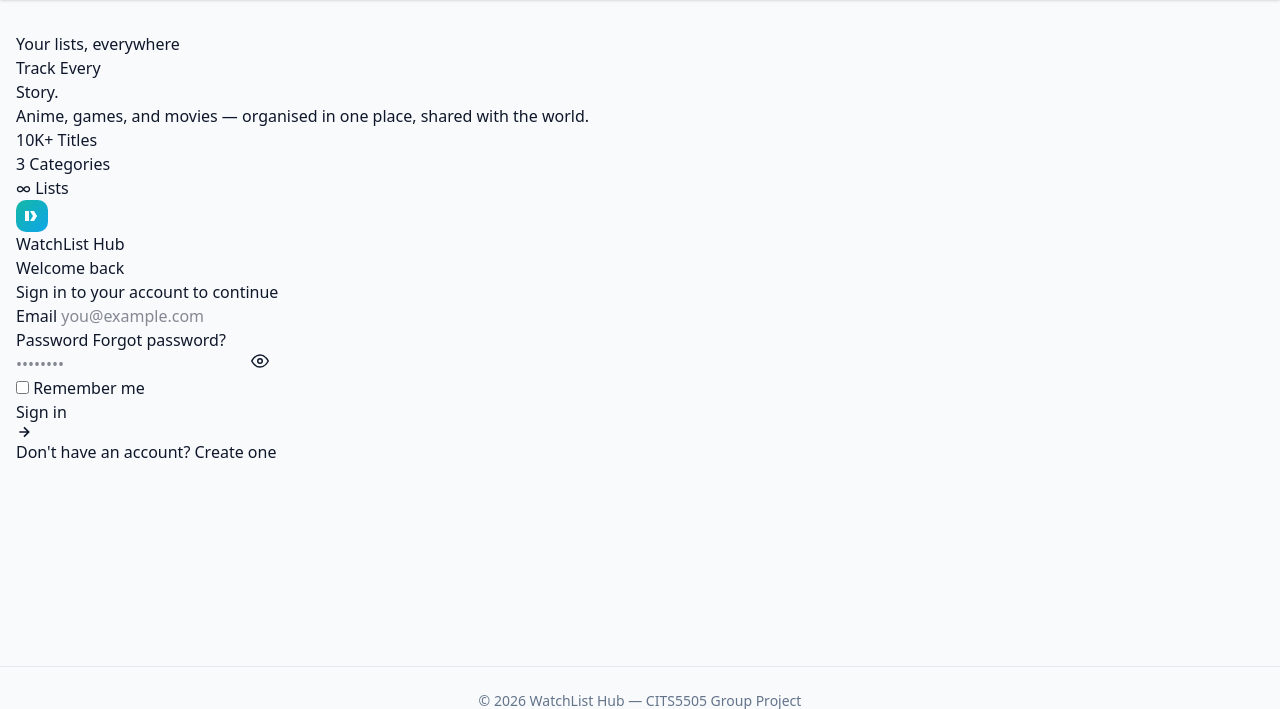
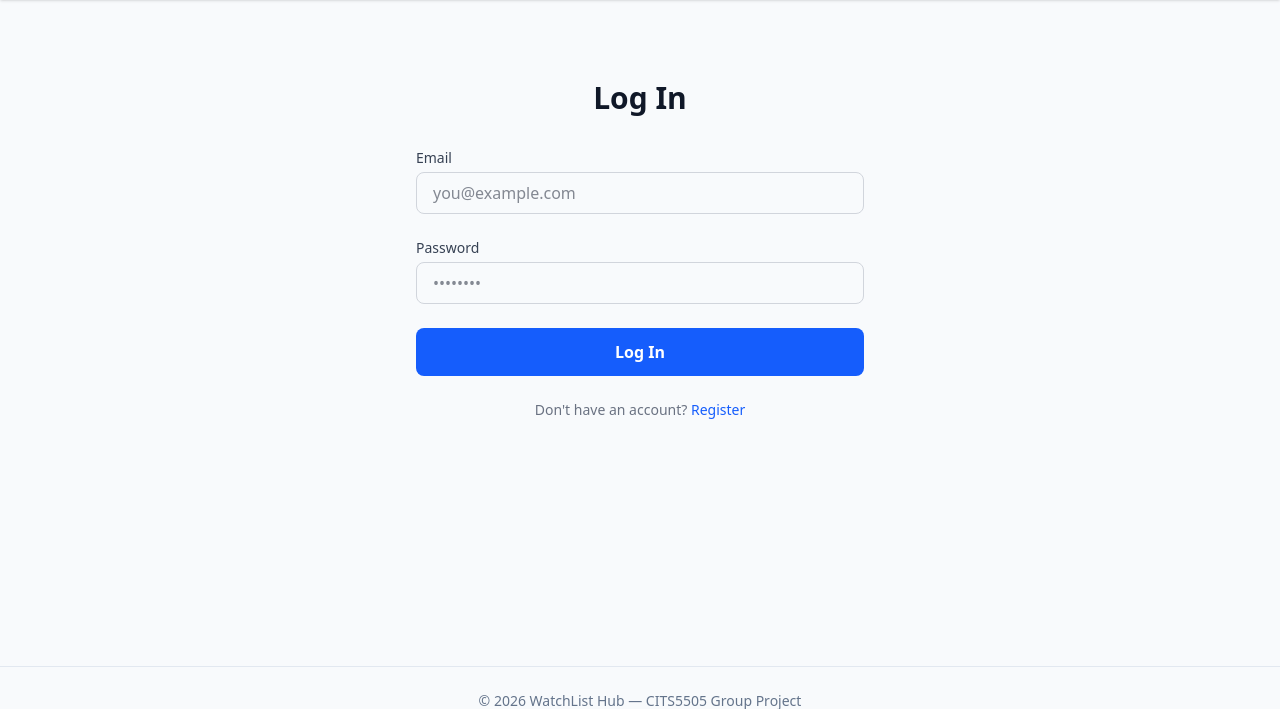
Before and after one commit to zinken7/cits5505-group-project, a Flask app: page /login in a window 1280 px wide. Shown: the part 65-774 px from the top of the page. Run offline with Flask 3, Linux system fonts and the light colour scheme; style sheets or scripts are compiled from the project's sources.

Commit message:
Remove login page changes from register branch

```diff
--- a/app/templates/auth/login.html
+++ b/app/templates/auth/login.html
@@ -1,162 +1,40 @@
 {% extends "layout.html" %}
 
-{% block title %}Sign In — WatchList Hub{% endblock %}
-
-{% block head %}
-{{ super() }}
-<link rel="preconnect" href="https://fonts.googleapis.com">
-<link rel="preconnect" href="https://fonts.gstatic.com" crossorigin>
-<link href="https://fonts.googleapis.com/css2?family=Syne:wght@400;600;700;800&family=DM+Sans:wght@300;400;500&display=swap" rel="stylesheet">
-<link rel="stylesheet" href="{{ url_for('static', filename='css/auth.css') }}">
-{% endblock %}
+{% block title %}Log In — WatchList Hub{% endblock %}
 
 {% block content %}
-<div class="auth-page-wrapper">
+<div class="max-w-md mx-auto py-12">
 
-  <!-- Ambient background blobs -->
-  <div class="auth-blob auth-blob--teal" aria-hidden="true"></div>
-  <div class="auth-blob auth-blob--amber" aria-hidden="true"></div>
-  <div class="auth-grid" aria-hidden="true"></div>
+    <h1 class="text-3xl font-bold text-gray-900 text-center mb-8">Log In</h1>
 
-  <div class="auth-container">
-
-    <!-- Left panel — brand / hero -->
-    <div class="auth-hero" aria-hidden="true">
-      <div class="auth-hero__inner">
-        <div class="auth-hero__badge">
-          <span class="auth-hero__dot"></span>
-          <span>Your lists, everywhere</span>
-        </div>
-        <h1 class="auth-hero__headline">
-          Track Every<br>
-          <span class="auth-hero__accent">Story.</span>
-        </h1>
-        <p class="auth-hero__sub">
-          Anime, games, and movies — organised in one place, shared with the world.
-        </p>
-        <div class="auth-hero__stats">
-          <div class="auth-stat">
-            <span class="auth-stat__num">10K+</span>
-            <span class="auth-stat__label">Titles</span>
-          </div>
-          <div class="auth-stat__divider"></div>
-          <div class="auth-stat">
-            <span class="auth-stat__num">3</span>
-            <span class="auth-stat__label">Categories</span>
-          </div>
-          <div class="auth-stat__divider"></div>
-          <div class="auth-stat">
-            <span class="auth-stat__num">∞</span>
-            <span class="auth-stat__label">Lists</span>
-          </div>
-        </div>
-      </div>
-    </div>
-
-    <!-- Right panel — form -->
-    <div class="auth-card">
-
-      <!-- Logo mark -->
-      <div class="auth-card__logo">
-        <svg width="32" height="32" viewBox="0 0 32 32" fill="none" xmlns="http://www.w3.org/2000/svg">
-          <rect width="32" height="32" rx="10" fill="url(#logo-grad)"/>
-          <path d="M9 11h4v10H9V11zm5 0h4l3 5-3 5h-4l3-5-3-5z" fill="white"/>
-          <defs>
-            <linearGradient id="logo-grad" x1="0" y1="0" x2="32" y2="32" gradientUnits="userSpaceOnUse">
-              <stop stop-color="#14b8a6"/>
-              <stop offset="1" stop-color="#0ea5e9"/>
-            </linearGradient>
-          </defs>
-        </svg>
-        <span>WatchList Hub</span>
-      </div>
-
-      <h2 class="auth-card__title">Welcome back</h2>
-      <p class="auth-card__subtitle">Sign in to your account to continue</p>
-
-      <!-- Flash messages -->
-      {% with messages = get_flashed_messages(with_categories=true) %}
-        {% if messages %}
-          {% for category, message in messages %}
-            <div class="auth-alert auth-alert--{{ category }}" role="alert">
-              <svg width="16" height="16" viewBox="0 0 16 16" fill="currentColor"><path d="M8 1a7 7 0 1 0 0 14A7 7 0 0 0 8 1zm.75 10.5h-1.5v-1.5h1.5v1.5zm0-3h-1.5V4h1.5v4.5z"/></svg>
-              {{ message }}
-            </div>
-          {% endfor %}
-        {% endif %}
-      {% endwith %}
-
-      <form method="POST" action="{{ url_for('auth.login') }}" novalidate class="auth-form">
+    <form method="POST" action="{{ url_for('auth.login') }}" class="space-y-6">
         <input type="hidden" name="csrf_token" value="{{ csrf_token() }}">
 
-        <div class="auth-field">
-          <label for="email" class="auth-label">Email</label>
-          <input
-            type="email"
-            id="email"
-            name="email"
-            required
-            class="auth-input"
-            placeholder="you@example.com"
-            autocomplete="email">
+        <div>
+            <label for="email" class="block text-sm font-medium text-gray-700 mb-1">Email</label>
+            <input type="email" id="email" name="email" required
+                   class="w-full px-4 py-2 border border-gray-300 rounded-lg focus:ring-2 focus:ring-blue-500 focus:border-blue-500 outline-hidden"
+                   placeholder="you@example.com">
         </div>
 
-        <div class="auth-field">
-          <div class="auth-label-row">
-            <label for="login-password" class="auth-label">Password</label>
-            <a href="#" class="auth-link auth-link--sm">
-              Forgot password?
-            </a>
-          </div>
-          <div class="auth-input-wrap">
-            <input
-              type="password"
-              id="login-password"
-              name="password"
-              required
-              class="auth-input"
-              placeholder="••••••••"
-              autocomplete="current-password">
-            <button type="button" class="auth-eye" aria-label="Toggle password visibility" data-target="login-password">
-              <svg class="eye-show" width="18" height="18" viewBox="0 0 24 24" fill="none" stroke="currentColor" stroke-width="2"><path d="M1 12s4-8 11-8 11 8 11 8-4 8-11 8-11-8-11-8z"/><circle cx="12" cy="12" r="3"/></svg>
-              <svg class="eye-hide" width="18" height="18" viewBox="0 0 24 24" fill="none" stroke="currentColor" stroke-width="2" style="display:none"><path d="M17.94 17.94A10.07 10.07 0 0 1 12 20c-7 0-11-8-11-8a18.45 18.45 0 0 1 5.06-5.94M9.9 4.24A9.12 9.12 0 0 1 12 4c7 0 11 8 11 8a18.5 18.5 0 0 1-2.16 3.19m-6.72-1.07a3 3 0 1 1-4.24-4.24"/><line x1="1" y1="1" x2="23" y2="23"/></svg>
-            </button>
-          </div>
+        <div>
+            <label for="password" class="block text-sm font-medium text-gray-700 mb-1">Password</label>
+            <input type="password" id="password" name="password" required
+                   class="w-full px-4 py-2 border border-gray-300 rounded-lg focus:ring-2 focus:ring-blue-500 focus:border-blue-500 outline-hidden"
+                   placeholder="••••••••">
         </div>
 
-        <div class="auth-check-row">
-          <input type="checkbox" id="remember_me" name="remember_me" class="auth-checkbox">
-          <label for="remember_me" class="auth-check-label">Remember me</label>
-        </div>
+        <button type="submit"
+                class="w-full px-4 py-3 bg-blue-600 text-white font-semibold rounded-lg hover:bg-blue-700 transition-colors"
+                data-ui="button">
+            Log In
+        </button>
+    </form>
 
-        <button type="submit" class="auth-btn">
-          Sign in
-          <svg width="16" height="16" viewBox="0 0 24 24" fill="none" stroke="currentColor" stroke-width="2.5"><path d="M5 12h14M12 5l7 7-7 7"/></svg>
-        </button>
+    <p class="text-center text-sm text-gray-500 mt-6">
+        Don't have an account?
+        <a href="{{ url_for('auth.register') }}" class="text-blue-600 hover:underline">Register</a>
+    </p>
 
-      </form>
-
-      <p class="auth-footer-text">
-        Don't have an account?
-        <a href="{{ url_for('auth.register') }}" class="auth-link">Create one</a>
-      </p>
-
-    </div>
-  </div>
 </div>
 {% endblock %}
-
-{% block scripts %}
-<script>
-  // Password visibility toggle
-  document.querySelectorAll('.auth-eye').forEach(function(btn) {
-    btn.addEventListener('click', function() {
-      var input = document.getElementById(btn.dataset.target);
-      var isText = input.type === 'text';
-      input.type = isText ? 'password' : 'text';
-      btn.querySelector('.eye-show').style.display = isText ? '' : 'none';
-      btn.querySelector('.eye-hide').style.display = isText ? 'none' : '';
-    });
-  });
-</script>
-{% endblock %}
```
